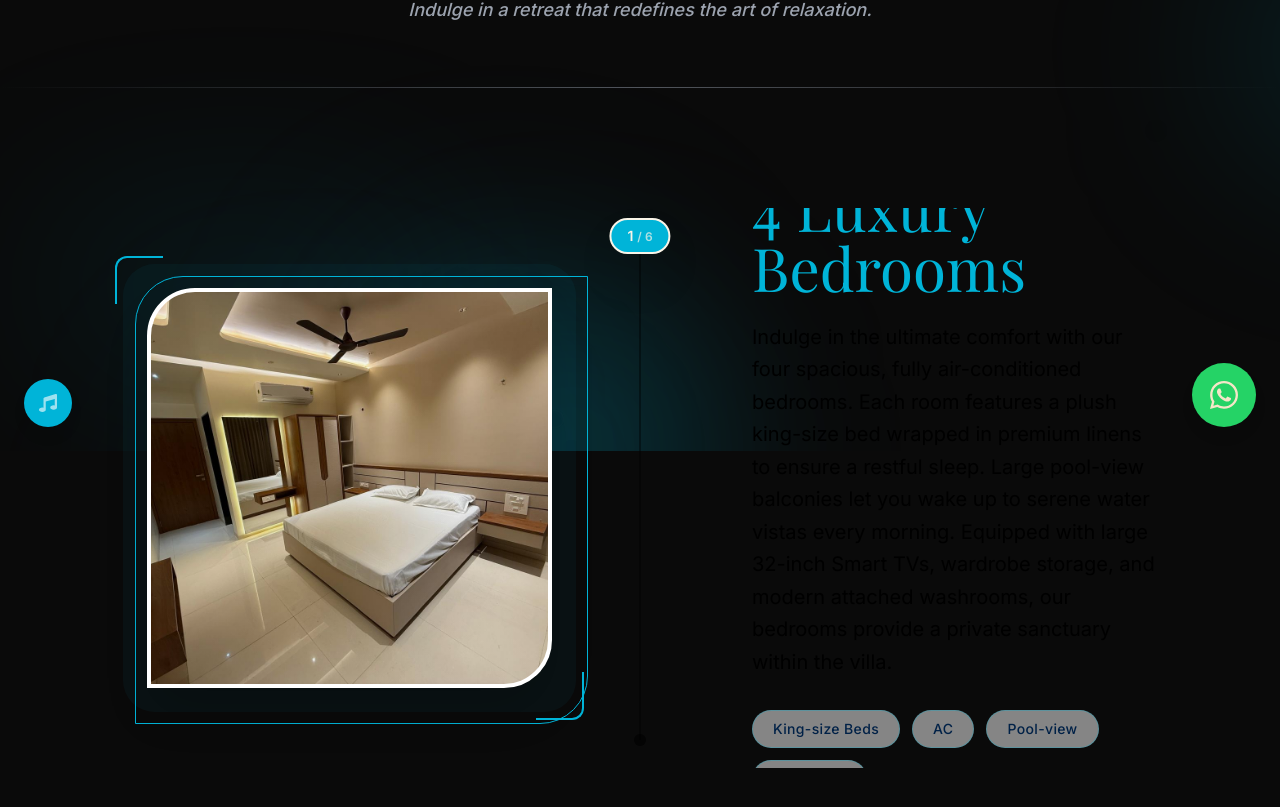
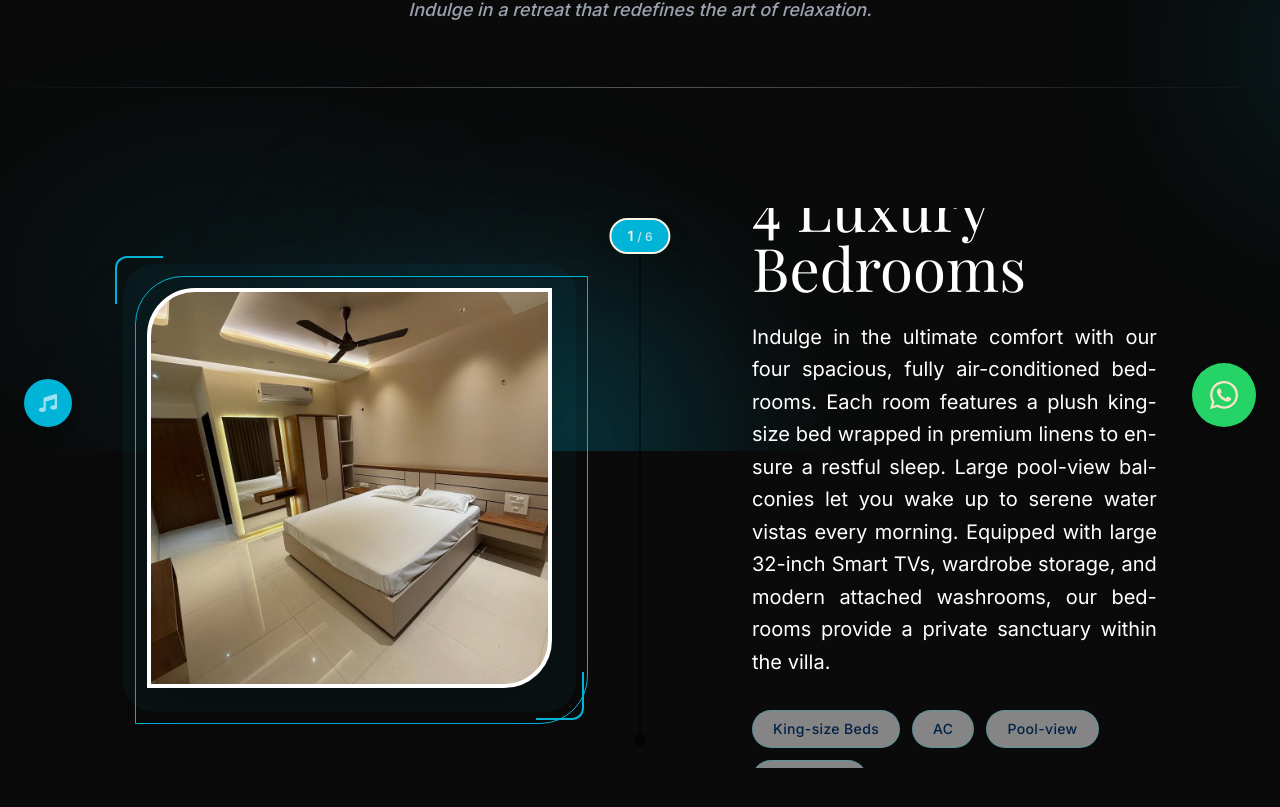
Before and after one commit to MohammadM01/AD-Royal-Villa, a React (Vite) app in the folder Frontend/: page /stay in a window 1280 px wide. Shown: the part 349-1156 px from the top of the page. Built offline with nearby package versions, Linux system fonts and the light colour scheme; a web font is replaced by a local one.

Commit message:
Pool page to be done now..

```diff
--- a/Frontend/src/components/stay/Timeline.jsx
+++ b/Frontend/src/components/stay/Timeline.jsx
@@ -1,4 +1,5 @@
 import React, { useRef, useState, useEffect } from 'react';
+import { useTheme } from '../../context/ThemeContext';
 import { motion, useScroll, useTransform, useSpring, useInView, AnimatePresence } from 'framer-motion';
 
 const slides = [
@@ -135,6 +136,7 @@ const Slide = ({ slide, index, total, scrollYProgress }) => {
     const filter = useTransform(blurVal, v => `blur(${v}px)`);
 
     const [isMobile, setIsMobile] = useState(false);
+    const { theme } = useTheme();
 
     useEffect(() => {
         const checkMobile = () => setIsMobile(window.innerWidth < 768);
@@ -176,10 +178,16 @@ const Slide = ({ slide, index, total, scrollYProgress }) => {
 
                 {/* Text Side - Right */}
                 <div className="flex flex-col justify-center space-y-4 md:space-y-6 pl-0 md:pl-12">
-                    <h3 className="text-2xl md:text-5xl lg:text-6xl font-serif text-[#00b4d8] dark:text-[#00b4d8]">
+                    <h3
+                        className="text-2xl md:text-5xl lg:text-6xl font-serif"
+                        style={{ color: theme === 'dark' ? '#ffffff' : '#023e8a' }}
+                    >
                         {slide.title}
                     </h3>
-                    <p className="text-sm md:text-xl leading-relaxed font-normal text-black dark:text-[#00b4d8]" style={{ opacity: 1 }}>
+                    <p
+                        className="text-sm md:text-xl leading-relaxed font-normal text-justify hyphens-auto"
+                        style={{ opacity: 1, color: theme === 'dark' ? '#ffffff' : '#023e8a' }}
+                    >
                         {slide.desc}
                     </p>
                     <div className="flex flex-wrap gap-2 md:gap-3 pt-2">
--- a/Frontend/src/pages/Activities.jsx
+++ b/Frontend/src/pages/Activities.jsx
@@ -53,7 +53,7 @@ const VideoPlayer = ({ src }) => {
     );
 };
 
-const ContentSection = ({ title, subtitle, desc, mediaType, mediaSrc, reverse }) => {
+const ContentSection = ({ title, subtitle, desc, mediaType, mediaSrc, reverse, gradient }) => {
     const sectionRef = useRef(null);
 
     useEffect(() => {
@@ -98,7 +98,7 @@ const ContentSection = ({ title, subtitle, desc, mediaType, mediaSrc, reverse })
                         <div className="h-0.5 w-12 bg-[#00b4d8] mx-auto lg:mx-0 mt-2"></div>
                     </div>
 
-                    <h2 className="anim-text font-heading text-5xl md:text-6xl lg:text-7xl text-[#002147] dark:text-[#EAEAEA] leading-none drop-shadow-sm">
+                    <h2 className={`anim-text font-heading text-5xl md:text-6xl lg:text-7xl bg-linear-to-r ${gradient || 'from-cyan-400 via-blue-500 to-purple-600'} bg-clip-text text-transparent leading-none drop-shadow-sm pb-2`}>
                         {title}
                     </h2>
 
@@ -147,6 +147,7 @@ const Activities = () => {
 
             {/* --- 1. BBQ Section (Slideshow Left, Text Right) --- */}
             <ContentSection
+                gradient="from-orange-500 via-red-500 to-yellow-500"
                 subtitle="Gourmet Experience"
                 title="Live BBQ Nights"
                 desc="Indulge in a culinary journey under the stars. Our live BBQ station allows you to grill your favorites while enjoying the cool evening breeze. Perfect for family gatherings and late-night conversations."
@@ -157,6 +158,7 @@ const Activities = () => {
 
             {/* --- 2. Tipping Bucket (Text Left, Video Right) --- */}
             <ContentSection
+                gradient="from-blue-400 via-cyan-500 to-teal-400"
                 subtitle="Aquatic Thrills"
                 title="The Tipping Bucket"
                 desc="Feel the anticipation rise as the giant bucket fills up, only to unleash a massive splash of refreshing water. A favorite attraction for both kids and adults seeking a fun way to cool off."
@@ -167,6 +169,7 @@ const Activities = () => {
 
             {/* --- 3. Kids Zone (Slideshow Left, Text Right) --- */}
             <ContentSection
+                gradient="from-green-400 via-lime-500 to-yellow-400"
                 subtitle="Safe & Fun"
                 title="Kids Adventure Park"
                 desc="A dedicated paradise for our younger guests. Featuring safe rubberized flooring, garden swings, and open play areas where imagination runs wild in a secure, lush green environment."
@@ -177,6 +180,7 @@ const Activities = () => {
 
             {/* --- 4. Pool Slides (Text Left, Slideshow Right) --- */}
             <ContentSection
+                gradient="from-indigo-400 via-purple-500 to-pink-500"
                 subtitle="Poolside Fun"
                 title="Twisting Slides"
                 desc="Glide into our crystal-clear waters through our exciting twisting slides. Whether you're racing friends or just enjoying the splash, our pool arena offers endless entertainment."
@@ -188,6 +192,7 @@ const Activities = () => {
             {/* --- 5. Rain Dance (Video Left, Text Right) --- */}
             {/* Note: User asked for Rain Dance "Video Left", putting it last in chain */}
             <ContentSection
+                gradient="from-fuchsia-500 via-pink-500 to-rose-500"
                 subtitle="Feel The Rhythm"
                 title="Rain Dance Arena"
                 desc="Dance your heart out! Combine high-fidelity sound with rhythmically synced mist and water jets. It's the ultimate party experience right within the resort."
@@ -198,6 +203,7 @@ const Activities = () => {
 
             {/* --- 6. Mushroom Fountain (Text Left, Video Right) --- */}
             <ContentSection
+                gradient="from-teal-400 via-emerald-500 to-cyan-500"
                 subtitle="Playful Splashes"
                 title="Mushroom Fountain"
                 desc="Enjoy the whimsical charm of our Mushroom Water Fountain. A perfect spot for kids to splash around or for a soothing aquatic backdrop to your poolside relaxation."
@@ -208,6 +214,7 @@ const Activities = () => {
 
             {/* --- 7. Indoor Games (Slideshow Left, Text Right) --- */}
             <ContentSection
+                gradient="from-amber-400 via-orange-500 to-red-500"
                 subtitle="Fun For Everyone"
                 title="Indoor Games Arena"
                 desc="Step inside our fully equipped game zone. From table tennis to carrom, challenge your friends and family to exciting matches regardless of the weather outside."
@@ -218,6 +225,7 @@ const Activities = () => {
 
             {/* --- 8. Outdoor Sports (Text Left, Slideshow Right) --- */}
             <ContentSection
+                gradient="from-lime-500 via-green-600 to-emerald-700"
                 subtitle="Outdoor Thrills"
                 title="Cricket & Sports"
                 desc="Embrace the open air with a game of cricket on our spacious grounds. Perfect for team bonding and energetic matches under the sun or stars."
@@ -228,6 +236,7 @@ const Activities = () => {
 
             {/* --- 9. Pool Games (Slideshow Left, Text Right) --- */}
             <ContentSection
+                gradient="from-sky-400 via-blue-500 to-indigo-600"
                 subtitle="Splash & Play"
                 title="Pool Water Games"
                 desc="Jump in for some high-energy fun! Perfect for families and groups, our pool is spacious enough for a friendly game of catch, water volleyball, or simply tossing a ball around while cooling off."
```
